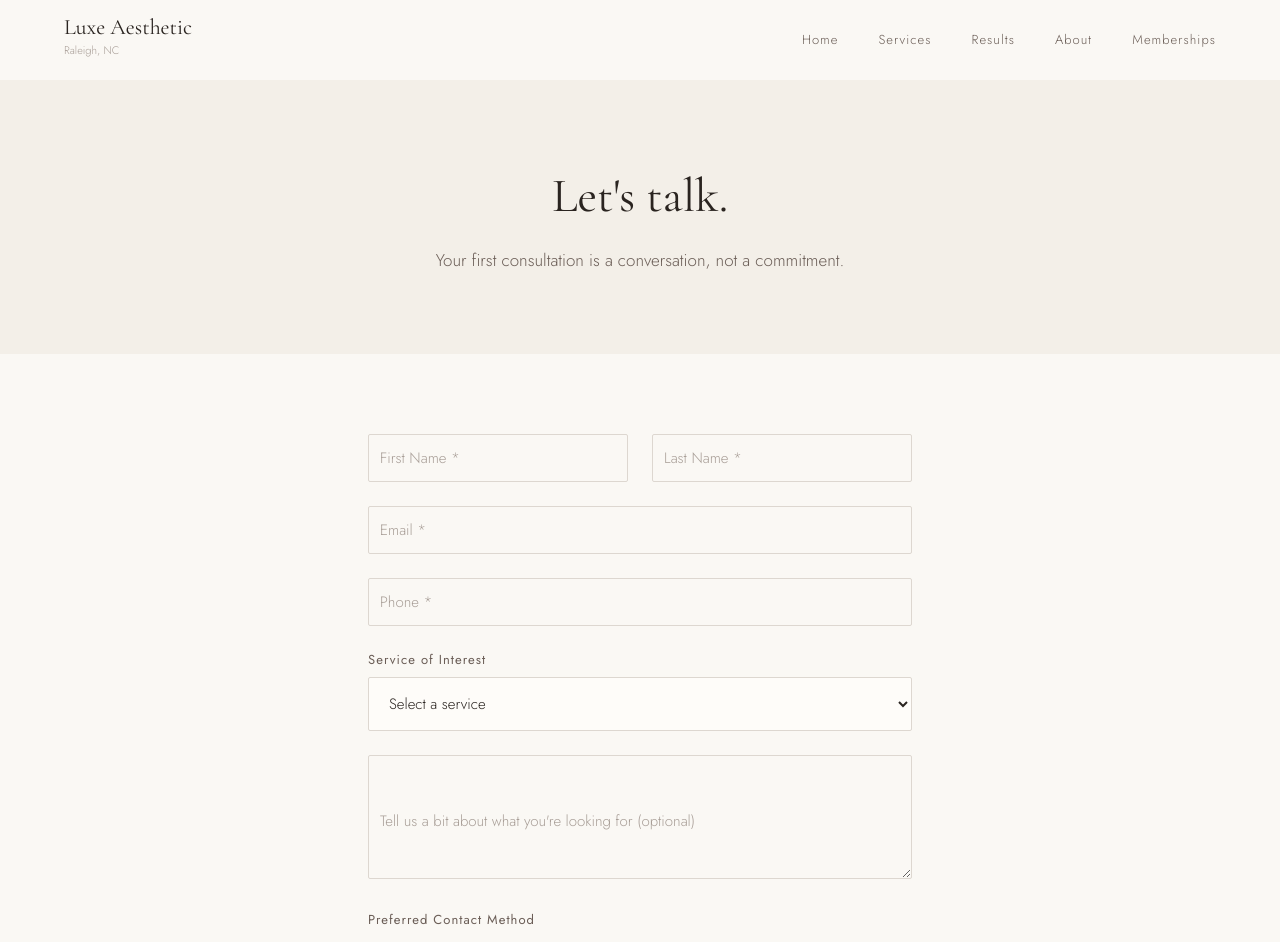
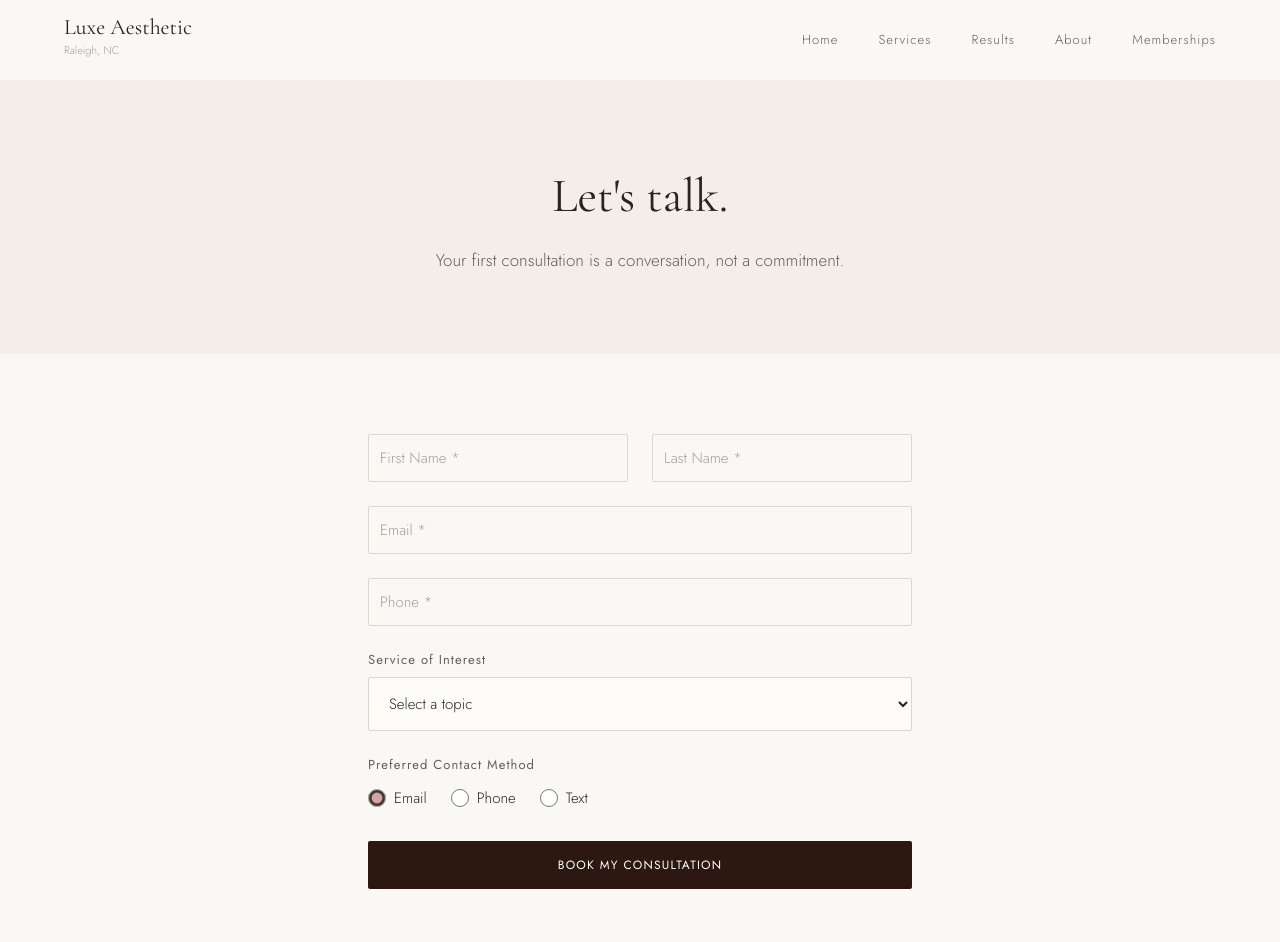
Before and after one commit to mcmillendaniel/Luxe_Aesthetic, a React (Vite) app: page /book in a window 1280 px wide. Shown: the top 942 px of the page. Built offline with nearby package versions, Linux system fonts and the light colour scheme.

Commit message:
Simplify contact form fields and inquiry options

```diff
--- a/src/app/pages/BookPage.tsx
+++ b/src/app/pages/BookPage.tsx
@@ -305,27 +305,12 @@ return (
                 e.currentTarget.style.outline = 'none';
               }}
             >
-              <option value="">Select a service</option>
-              <option value="botox">Botox</option>
-              <option value="filler">Filler</option>
-              <option value="body-contouring">Body Contouring</option>
-              <option value="weight-management">Medical Weight Management</option>
-              <option value="membership">Membership</option>
-              <option value="consultation">General Consultation</option>
+              <option value="">Select a topic</option>
+              <option value="general">General inquiry</option>
+              <option value="membership">Membership information</option>
+              <option value="billing">Billing or account question</option>
+              <option value="careers">Careers / business inquiry</option>
             </select>
-          </div>
-
-          {/* Message */}
-          <div style={{ marginBottom: '24px' }}>
-            <FloatingLabelInput
-              label="Tell us a bit about what you're looking for (optional)"
-              type="textarea"
-              value={formData.message}
-              onChange={(e) => handleFieldChange('message', e.target.value)}
-              error={errors.message}
-              maxLength={500}
-              showCharCount
-            />
           </div>
 
           {/* Preferred Contact Method */}
```
